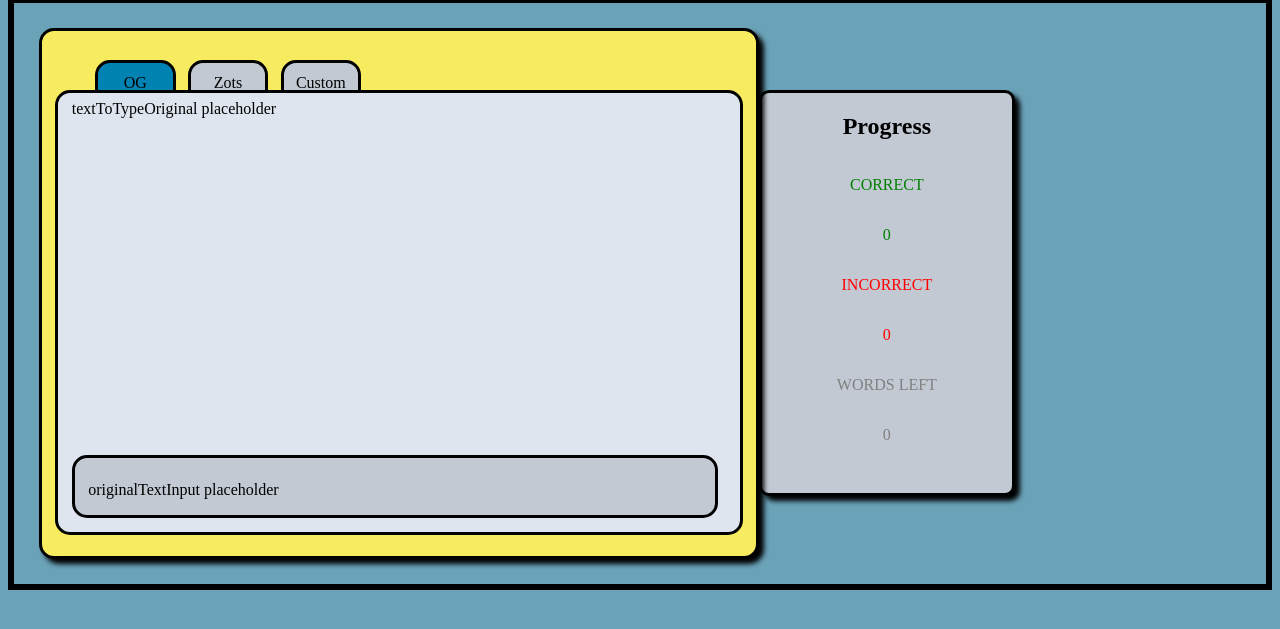
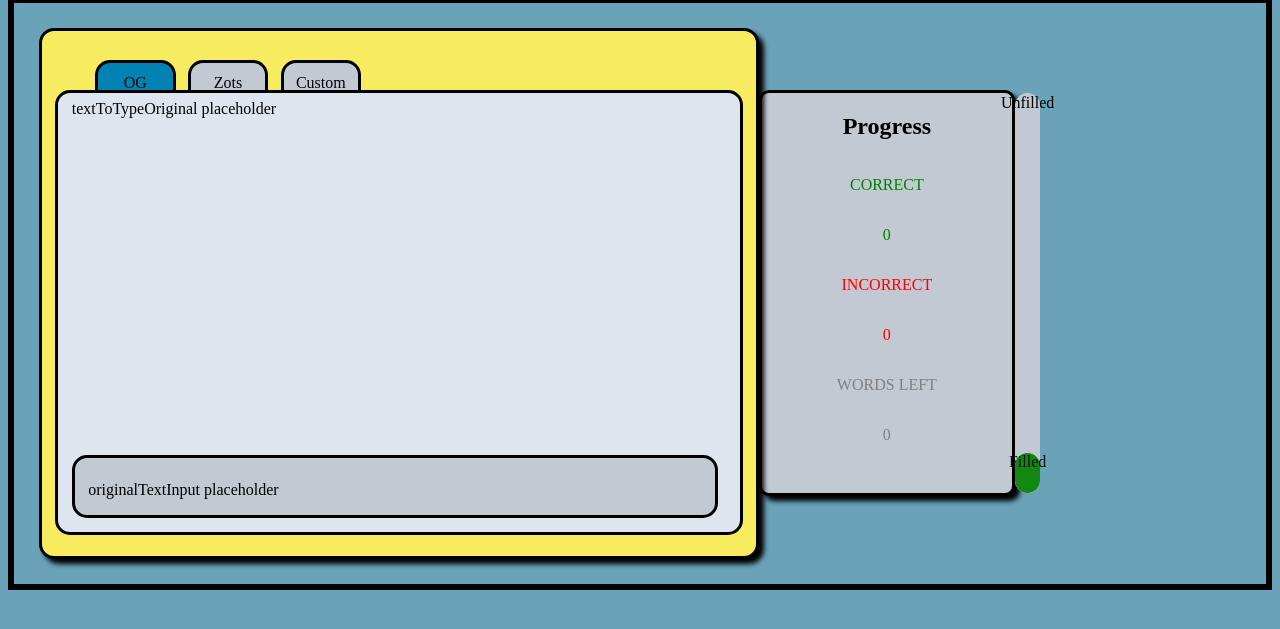
Before and after one commit to rlmech/ZotsPerMinute, a plain HTML site: page index.html in a window 1280 px wide. Shown: the part 97-726 px from the top of the page. Drawn offline with Linux system fonts and the light colour scheme.

Commit message:
Progress bar testing

```diff
--- a/handleTyping.js
+++ b/handleTyping.js
@@ -0,0 +1,7 @@
+const progressBar = document.getElementById("progressFilled");
+
+changeProgress(10);
+
+function changeProgress(progress){
+    progressBar.style.height = `${progress}%`;
+}
--- a/index.html
+++ b/index.html
@@ -48,6 +48,11 @@
             <p id="wordsLeft">WORDS LEFT</p>
             <p id="wordsLeftAmount">0</p>
         </div>
+        <div class="progress">
+            <div class="progressUnfilled" id="progressUnfilled">Unfilled</div>
+            <div class="progressFilled" id="progressFilled">Filled</div>
+        </div>
+        </div>
     </div>
 
 
--- a/style.css
+++ b/style.css
@@ -21,9 +21,9 @@ body {
 
 .progressBar{
     border-radius: 10px;
-    margin-right: 2%;
     margin-top: 2%;
     margin-bottom: 2%;
+    /* margin-right: 2%; */
     display: flex;
     flex-direction: column;
     width: 20%;
@@ -32,6 +32,34 @@ body {
     border: solid black;
     box-shadow: black 5px 5px 5px;
     align-items: center;
+}
+
+.progress, .progressUnfilled, .progressFilled{
+    position: relative;
+    border-radius: 50px;
+    margin-top: 2%;
+    margin-bottom: 2%;
+    display: flex;
+    flex-direction: column;
+    width: 2%;
+    height: 400px;
+    background-color: #c2c9d3;
+    align-items: center;
+}
+
+.progressUnfilled{
+    height: 100%;
+    width: 100%;
+}
+
+.progressFilled{
+    border-radius: 1;
+    position: absolute;
+    bottom: 0px;
+    height: 5%;
+    width: 100%;
+    opacity: 90%;
+    background-color: green;
 }
 
 #correct, #correctAmount{
@@ -79,7 +107,6 @@ body {
     width: 12%;
     height: 100%;
     display: flex;
-    text-decoration: none;
     background-color: #c2c9d3;
     align-items: center;
     justify-content: center;
```
